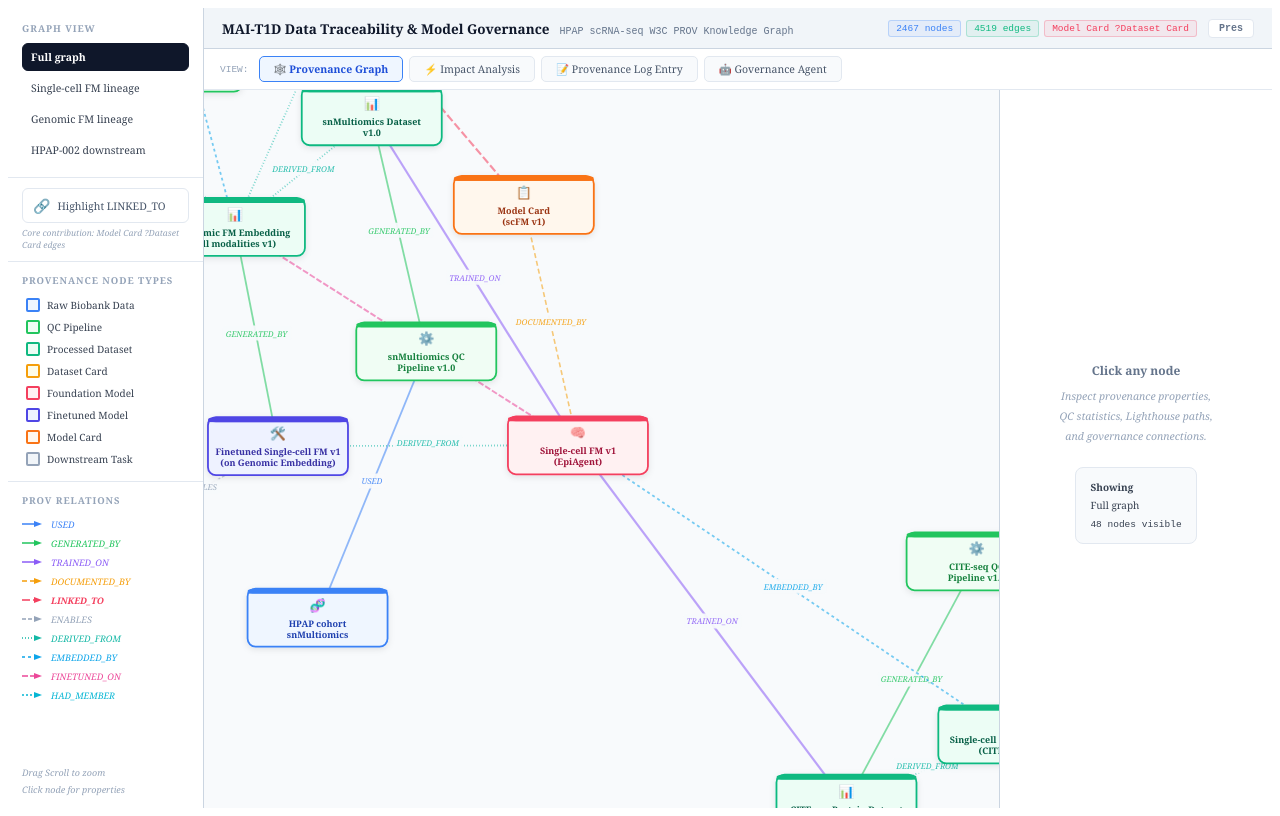
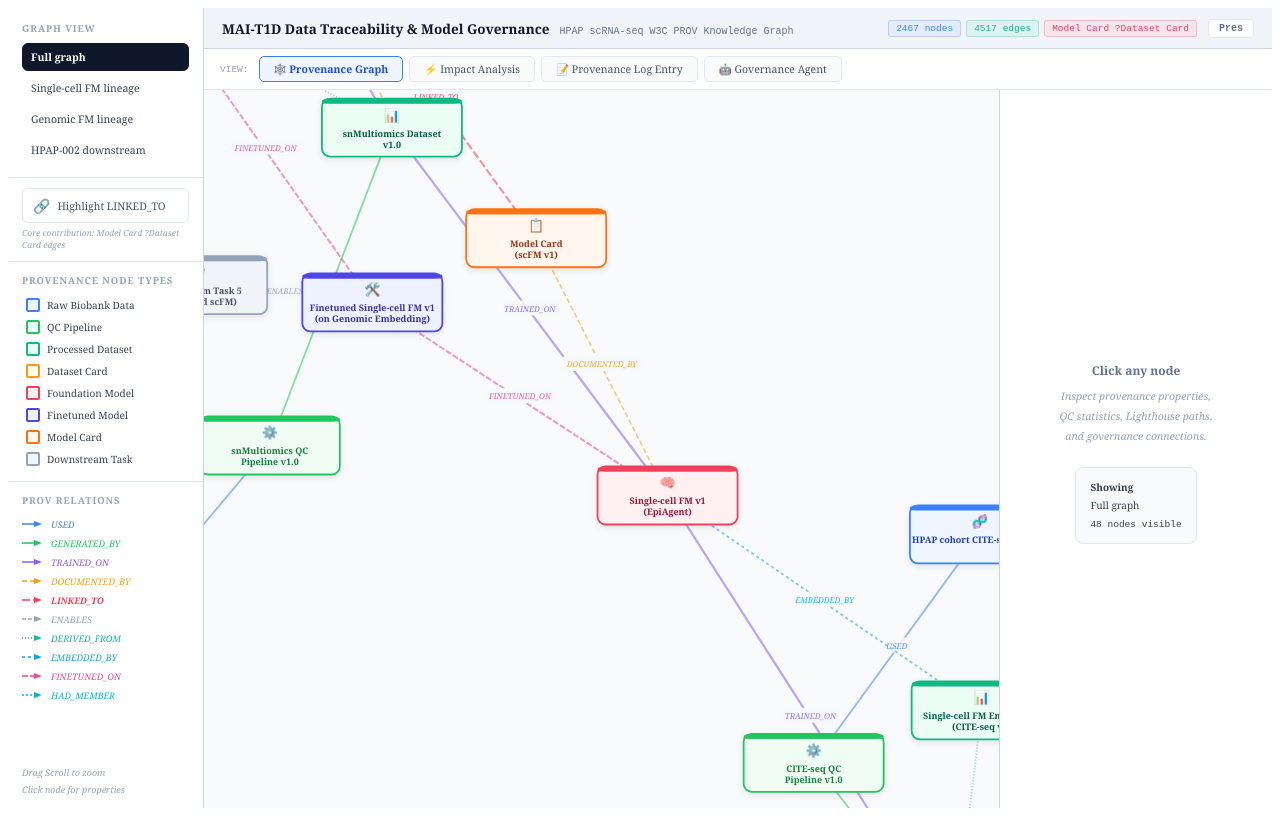
Before and after one commit to qyniu/mai-t1d-demo0316, a React (Vite) app: page / in a window 1280 px wide. Built offline with nearby package versions, Linux system fonts and the light colour scheme.

Commit message:
Unify finetune edges to FINETUNED_ON for finetuned models

```diff
--- a/src/graphData.js
+++ b/src/graphData.js
@@ -298,17 +298,13 @@ export const EDGES = [
     embed:{ "Role":"producer_model", "Scope":"all_modalities" }},
   { source:"emb_scfm_cite_seq_v1", target:"model_scfm", label:"EMBEDDED_BY",
     embed:{ "Role":"producer_model", "Scope":"cite_seq_only" }},
-  { source:"model_scfm", target:"emb_genomic_all_modalities_v1", label:"FINETUNED_ON",
+  { source:"model_scfm_ft_v1", target:"emb_genomic_all_modalities_v1", label:"FINETUNED_ON",
     finetune:{ "Mode":"Embedding-guided", "Source embedding":"emb_genomic_all_modalities_v1" }},
-  { source:"model_protein", target:"emb_scfm_cite_seq_v1", label:"FINETUNED_ON",
+  { source:"model_scfm_ft_v1", target:"model_scfm", label:"FINETUNED_ON",
+    finetune:{ "Base model":"Single-cell FM v1 (EpiAgent)", "Method":"Fine-tuning on Genomic FM embedding" }},
+  { source:"model_protein_ft_v1", target:"emb_scfm_cite_seq_v1", label:"FINETUNED_ON",
     finetune:{ "Mode":"Embedding-guided", "Source embedding":"emb_scfm_cite_seq_v1" }},
-  { source:"emb_genomic_all_modalities_v1", target:"model_scfm_ft_v1", label:"GENERATED_BY",
-    train:{ "Model version":"Single-cell FM v1.0-ft", "Training mode":"Fine-tuned on Genomic FM embedding", "Embedding scope":"all_modalities" }},
-  { source:"emb_scfm_cite_seq_v1", target:"model_protein_ft_v1", label:"GENERATED_BY",
-    train:{ "Model version":"Protein FM v1.0-ft", "Training mode":"Fine-tuned on Single-cell FM CITE-seq embedding", "Embedding scope":"cite_seq_only" }},
-  { source:"model_scfm_ft_v1", target:"model_scfm", label:"DERIVED_FROM",
-    finetune:{ "Base model":"Single-cell FM v1 (EpiAgent)", "Method":"Fine-tuning on Genomic FM embedding" }},
-  { source:"model_protein_ft_v1", target:"model_protein", label:"DERIVED_FROM",
+  { source:"model_protein_ft_v1", target:"model_protein", label:"FINETUNED_ON",
     finetune:{ "Base model":"Protein FM v1", "Method":"Fine-tuning on Single-cell FM CITE-seq embedding" }},
   { source:"model_scfm",    target:"mc_scfm",       label:"DOCUMENTED_BY" },
   { source:"model_genomic", target:"mc_genomic",    label:"DOCUMENTED_BY" },
```
